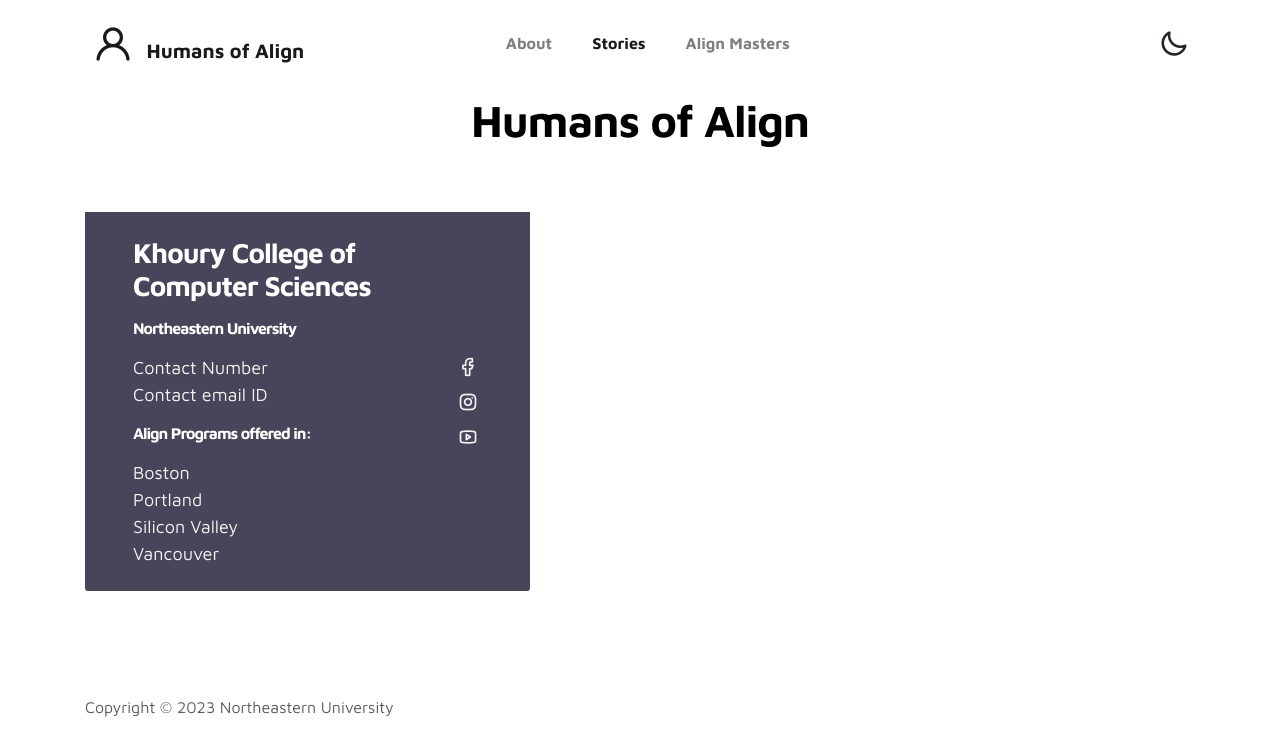
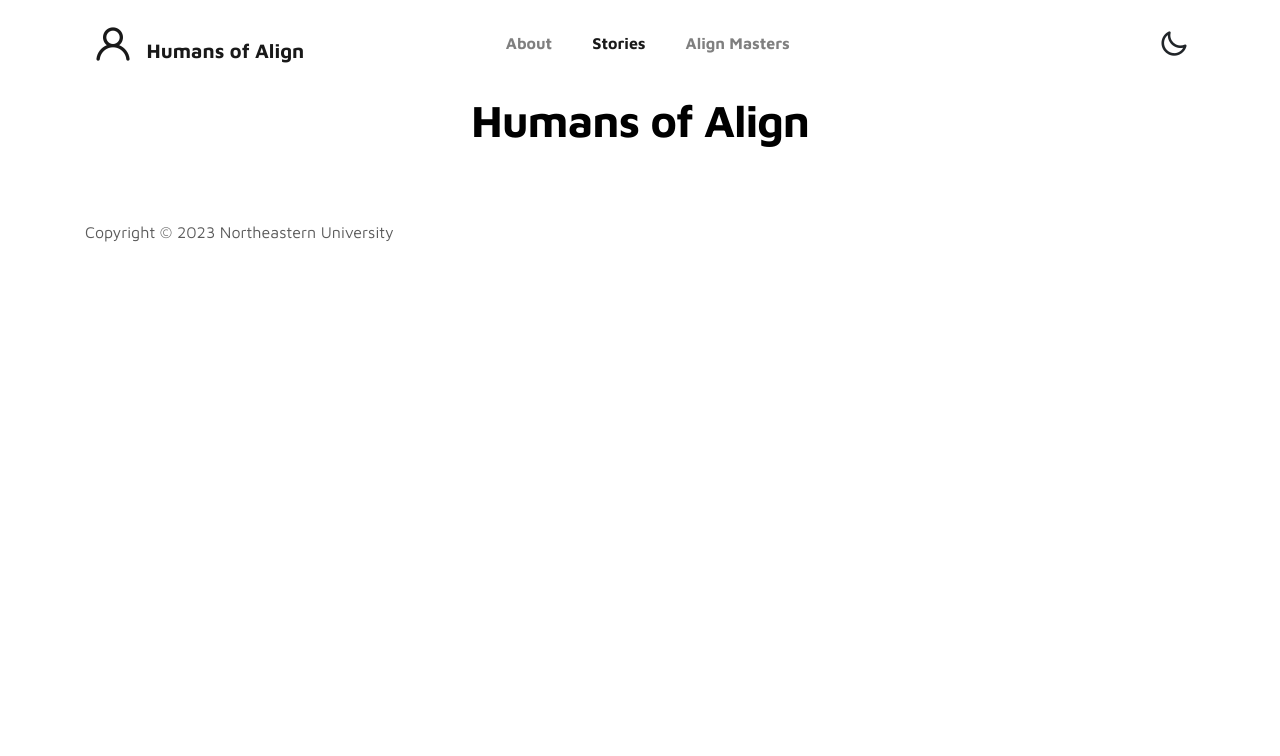
Before and after one commit to humans-of-align/humans-of-align-web, a Flask app: template templates/students.html in a window 1280 px wide. Shown: the top 756 px of the page. Run offline with Flask 2, Linux system fonts and the light colour scheme; the template is opened without the code that fills it, so the values that code supplies are empty.

Commit message:
Fix "Master's Journey" and delete info box in the stories page

```diff
--- a/templates/individual_story.html
+++ b/templates/individual_story.html
@@ -104,7 +104,7 @@
         <div class="timeline">
             <div class="year">
                 <div class="inner">
-                    <span>My master's journey</span>
+                    <span>My Master's Journey</span>
                 </div>
             </div>
 
--- a/templates/students.html
+++ b/templates/students.html
@@ -86,74 +86,6 @@
 
     </table>
 
-    <!-- CONTACT -->
-    <section class="contact py-5" id="contact">
-        <div class="container">
-            <div class="row">
-
-                <div class="col-lg-5 mr-lg-5 col-12">
-                    <!-- <div class="google-map w-100">
-                        <iframe src="https://www.google.com/maps/embed?pb=!1m18!1m12!1m3!1d12088.558402180099!2d-73.99373482142036!3d40.75895421922642!2m3!1f0!2f0!3f0!3m2!1i1024!2i768!4f13.1!3m3!1m2!1s0x89c25855b8fb3083%3A0xa0f9aef176042a5c!2sTheater+District%2C+New+York%2C+NY%2C+USA!5e0!3m2!1sen!2smm!4v1549875377188"
-                            width="400" height="300" frameborder="0" style="border:0" allowfullscreen></iframe>
-                    </div> -->
-
-                    <div class="contact-info d-flex justify-content-between align-items-center py-4 px-lg-5">
-                        <div class="contact-info-item">
-                            <h3 class="mb-3 text-white">Khoury College of Computer Sciences</h3>
-                            <h6 class="mb-3 text-white">Northeastern University</h6>
-                            <p class="footer-text mb-0">Contact Number</p>
-                            <p><a href="mailto:hello@company.co">Contact email ID</a></p>
-                            <h6 class="mb-3 text-white">Align Programs offered in:</h6>
-                            <p class="footer-text mb-0"><a href="https://admissions.northeastern.edu/student-life/#_ga=2.23742521.244785503.1671308270-1215939213.1662555681">Boston</a></p>
-                            <p class="footer-text mb-0"><a href="https://roux.northeastern.edu/#_ga=2.104547075.244785503.1671308270-1215939213.1662555681">Portland</a></p>
-                            <p class="footer-text mb-0"><a href="https://bayarea.northeastern.edu/#_ga=2.104547075.244785503.1671308270-1215939213.1662555681">Silicon Valley</a></p>
-                            <p class="footer-text mb-0"><a href="https://vancouver.northeastern.edu/#_ga=2.104547075.244785503.1671308270-1215939213.1662555681">Vancouver</a></p>
-                        </div>
-
-                        <ul class="social-links">
-                            <li>
-                                <a href="#" class="uil uil-facebook" data-toggle="tooltip" data-placement="left" title="LinkedIn"></a>
-                            </li>
-                            <li>
-                                <a href="#" class="uil uil-instagram" data-toggle="tooltip" data-placement="left" title="Instagram"></a>
-                            </li>
-                            <li>
-                                <a href="#" class="uil uil-youtube" data-toggle="tooltip" data-placement="left" title="Youtube"></a>
-                            </li>
-                        </ul>
-                    </div>
-                </div>
-
-                <!-- <div class="col-lg-6 col-12">
-                    <div class="contact-form">
-                        <h2 class="mb-4">Contact Us</h2>
-
-                        <form action="" method="get">
-                            <div class="row">
-                                <div class="col-lg-6 col-12">
-                                    <input type="text" class="form-control" name="name" placeholder="Your Name" id="name">
-                                </div>
-
-                                <div class="col-lg-6 col-12">
-                                    <input type="email" class="form-control" name="email" placeholder="Email" id="email">
-                                </div>
-
-                                <div class="col-12">
-                                    <textarea name="message" rows="6" class="form-control" id="message" placeholder="Message"></textarea>
-                                </div>
-
-                                <div class="ml-lg-auto col-lg-5 col-12">
-                                    <input type="submit" class="form-control submit-btn" value="Send">
-                                </div>
-                            </div>
-                        </form>
-                    </div>
-                </div> -->
-
-            </div>
-        </div>
-    </section>
-
     <!-- FOOTER -->
     <footer class="footer py-5">
         <div class="container">
```
